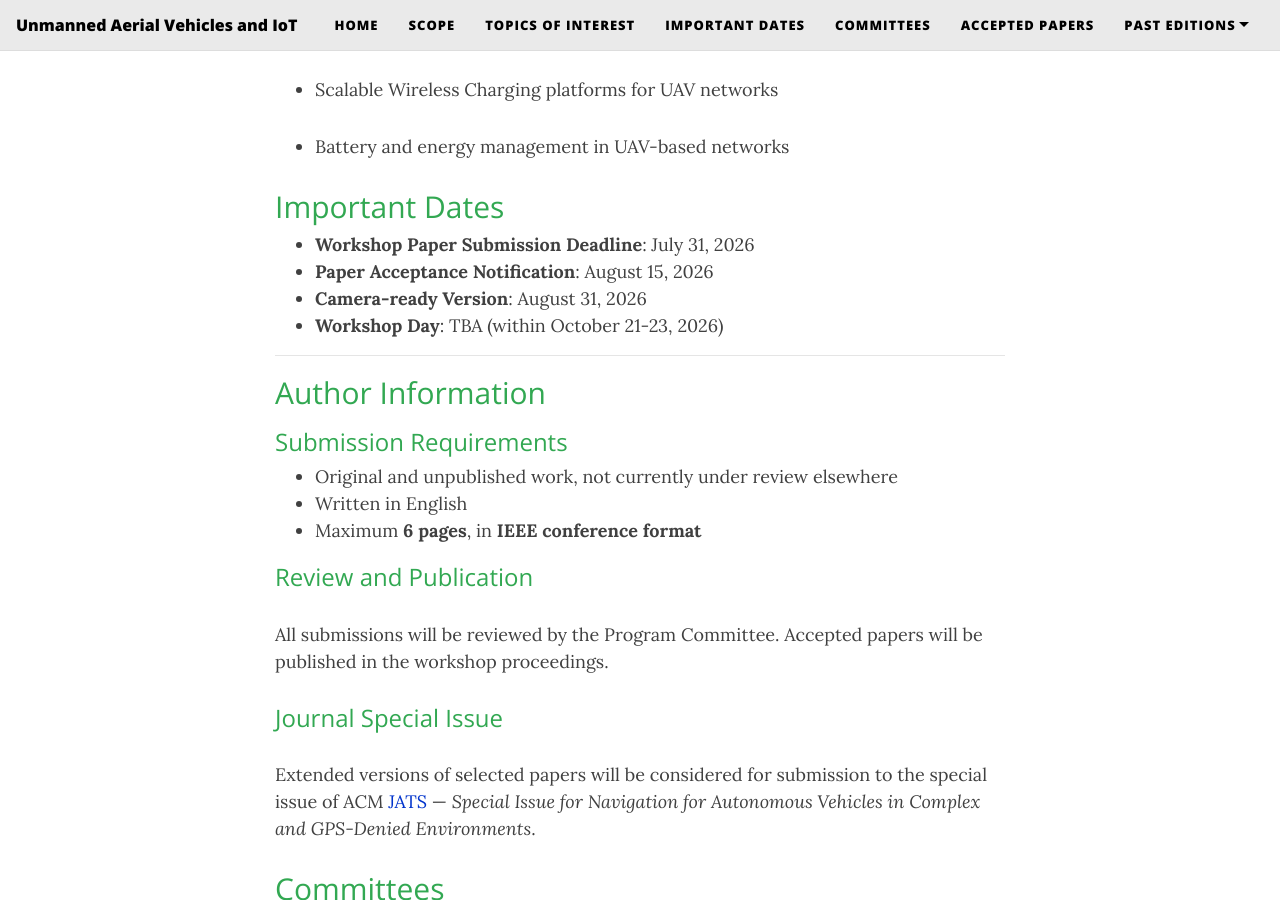
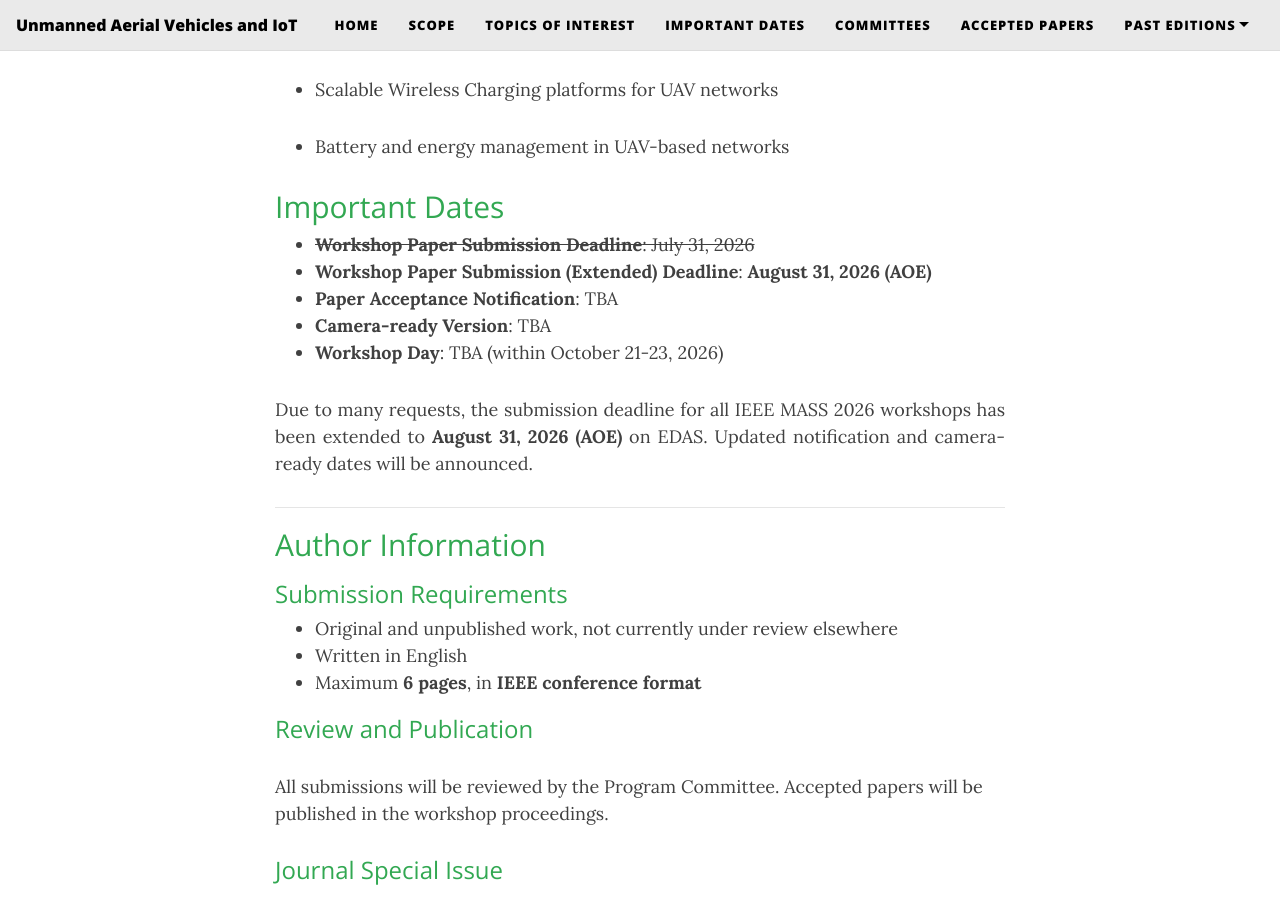
Before and after one commit to uav-iot/uav-iot.github.io, a Jekyll site: the page built from index.md, in a window 1280 px wide and 900 px high, scrolled down 2862 px. Built offline with Jekyll 4.4.1, drawn with Linux system fonts in a browser that asks for light colours; nearby versions of some CDN libraries.

Commit message:
Extend workshop paper submission deadline to August 31, 2026 AOE

```diff
--- a/index.md
+++ b/index.md
@@ -83,10 +83,14 @@ The workshop will focus on the following (but not limited to) topics:
 ## Important Dates
 {: style="color:#32a852"}
 
-- **Workshop Paper Submission Deadline**: July 31, 2026
-- **Paper Acceptance Notification**: August 15, 2026
-- **Camera-ready Version**: August 31, 2026
+- ~~**Workshop Paper Submission Deadline**: July 31, 2026~~
+- **Workshop Paper Submission (Extended) Deadline**: **August 31, 2026 (AOE)**
+- **Paper Acceptance Notification**: TBA
+- **Camera-ready Version**: TBA
 - **Workshop Day**: TBA (within October 21-23, 2026)
+
+Due to many requests, the submission deadline for all IEEE MASS 2026 workshops has been extended to **August 31, 2026 (AOE)** on EDAS. Updated notification and camera-ready dates will be announced.
+{: style="text-align: justify"}
 
 
 * * *
```
